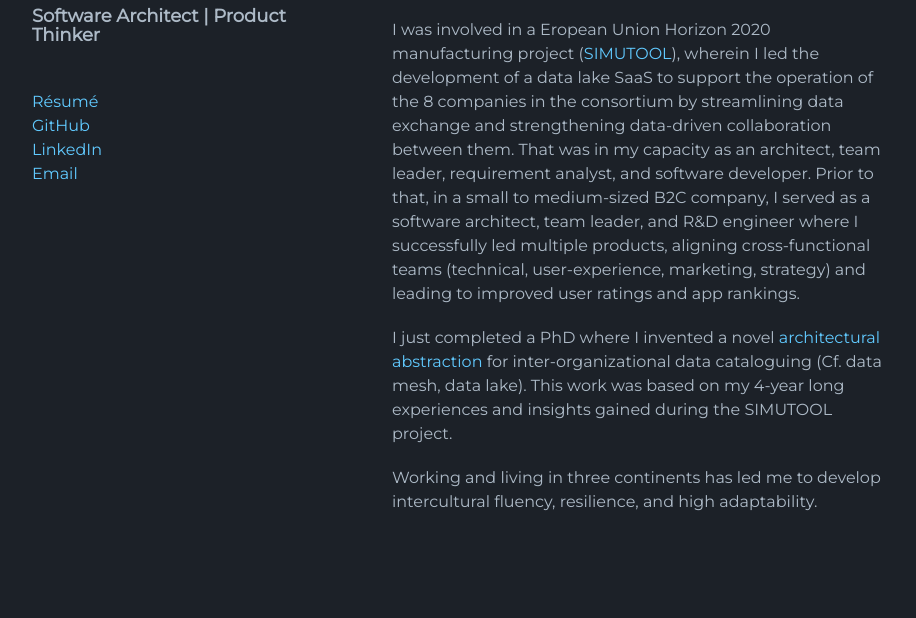
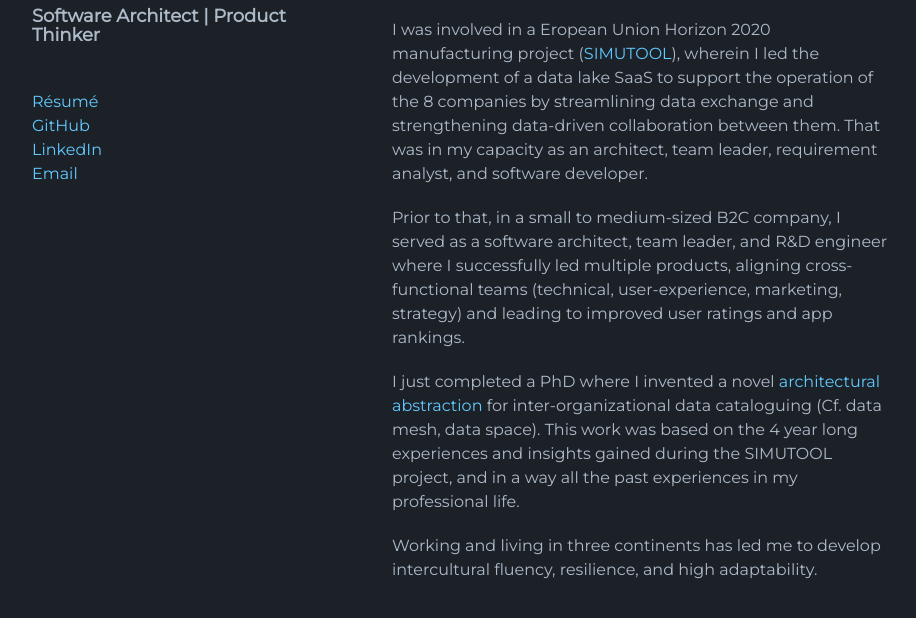
Before and after one commit to n42r/n42r.github.io, a Jekyll site: the page built from index.md, in a window 1280 px wide and 992 px high, cut to the strip 340-958 px from the top of the window. Shown: the whole strip, without its empty margins (178-1094 px from the left). Built offline with Jekyll 4.4.1, drawn with Linux system fonts in a browser that asks for light colours; the repository's description, which GitHub fills in, is left out.

Commit message:
updated cv

```diff
--- a/index.md
+++ b/index.md
@@ -8,8 +8,10 @@ My name is Nasr. I'm a software architect and product thinker with a critical ey
 
 I led successful projects in various domains (data management, social networks, mobile apps & games, robotics & AI) and team sizes (2-10 persons): from innovative B2C settings to publicly funded R&D projects with millions in funds.
 
-I was involved in a Eropean Union Horizon 2020 manufacturing project ([SIMUTOOL](https://www.uni-bamberg.de/en/mobi/research/simutool/)), wherein I led the development of a data lake SaaS to support the operation of the 8 companies in the consortium by streamlining data exchange and strengthening data-driven collaboration between them. That was in my capacity as an architect, team leader, requirement analyst, and software developer. Prior to that, in a small to medium-sized B2C company, I served as a software architect, team leader, and R&D engineer where I successfully led multiple products, aligning cross-functional teams (technical, user-experience, marketing, strategy) and leading to improved user ratings and app rankings.
+I was involved in a Eropean Union Horizon 2020 manufacturing project ([SIMUTOOL](https://www.uni-bamberg.de/en/mobi/research/simutool/)), wherein I led the development of a data lake SaaS to support the operation of the 8 companies by streamlining data exchange and strengthening data-driven collaboration between them. That was in my capacity as an architect, team leader, requirement analyst, and software developer.
 
-I just completed a PhD where I invented a novel [architectural abstraction](phd) for inter-organizational data cataloguing (Cf. data mesh, data lake). This work was based on my 4-year long experiences and insights gained during the SIMUTOOL project.
+Prior to that, in a small to medium-sized B2C company, I served as a software architect, team leader, and R&D engineer where I successfully led multiple products, aligning cross-functional teams (technical, user-experience, marketing, strategy) and leading to improved user ratings and app rankings.
+
+I just completed a PhD where I invented a novel [architectural abstraction](phd) for inter-organizational data cataloguing (Cf. data mesh, data space). This work was based on the 4 year long experiences and insights gained during the SIMUTOOL project, and in a way all the past experiences in my professional life.
 
 Working and living in three continents has led me to develop intercultural fluency, resilience, and high adaptability.
```
